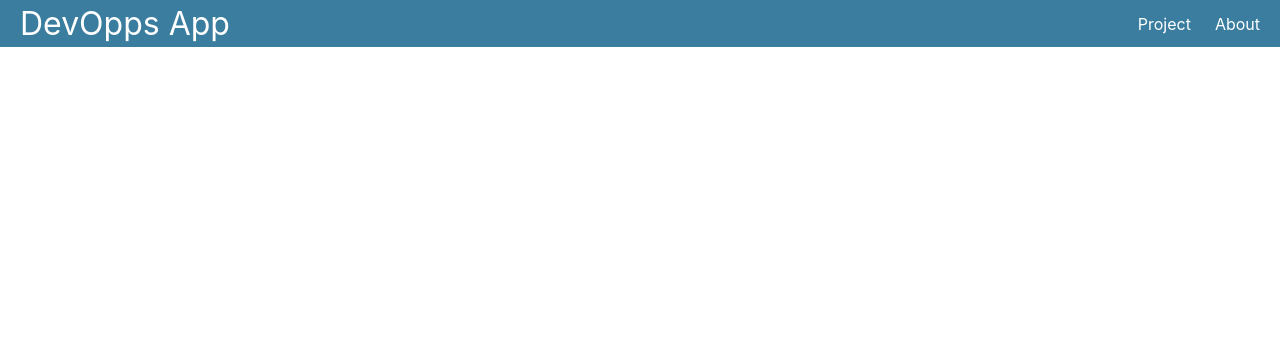
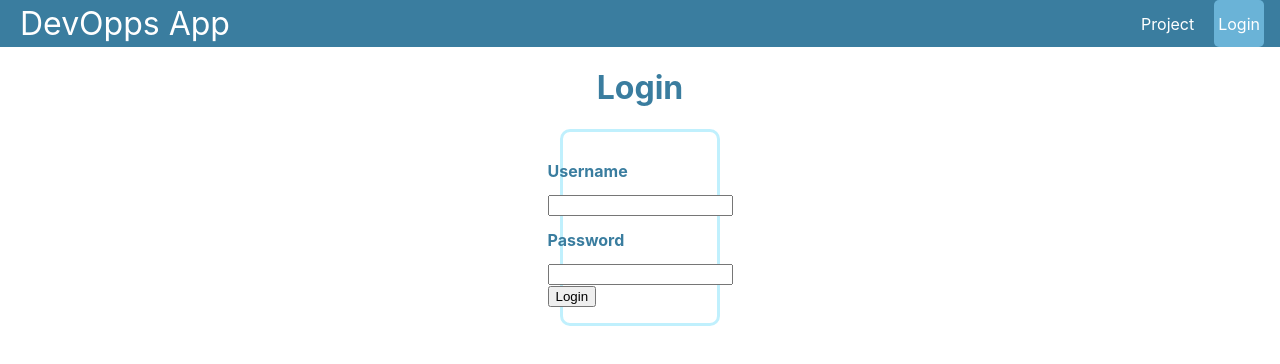
Before and after one commit to Geraldi-Mejia/Redes-Negocios, a React (Create React App) app: page /login in a window 1280 px wide. Shown: the top 364 px of the page. Built offline with nearby package versions, Linux system fonts and the light colour scheme.

Commit message:
Login page

```diff
--- a/src/App.js
+++ b/src/App.js
@@ -3,7 +3,7 @@ import Navbar from './Navbar';
 import {Route, Routes} from "react-router-dom"
 import Home from "./pages/Home"
 import Project from "./pages/Project"
-import About from "./pages/About"
+import Login from "./pages/Login"
 
 function App() {
   return (
@@ -13,7 +13,7 @@ function App() {
     <Routes>
       <Route path='/' element={<Home />}/>
       <Route path='/project' element={<Project />}/>
-      <Route path='/about' element={<About />}/>
+      <Route path='/login' element={<Login />}/>
     </Routes>
   </div>
   </>)
--- a/src/Navbar.js
+++ b/src/Navbar.js
@@ -7,7 +7,7 @@
         <Link to="/" className="site-title">DevOpps App</Link>
         <ul>
            <CustomLink to="/project">Project</CustomLink>
-           <CustomLink to="/about">About</CustomLink>
+           <CustomLink to="/login">Login</CustomLink>
         </ul>
     </nav>
  }
--- a/src/pages/About.js
+++ /dev/null
@@ -1,3 +0,0 @@
-export default function About(){
-    return <h1>About</h1>
-}
--- a/src/pages/Home.js
+++ b/src/pages/Home.js
@@ -1,6 +1,6 @@
 export default function Home() {
     return (<div>
-        <h1>Bienvenido al Proyecto de Redes en los negocios</h1>
+        <h1>Bienvenido al Proyecto de Redes En Los Negocios</h1>
         <div className='home-content'>
             <p>En este proyecto se ponen en practica los conceptos vistos en clase de ciber-seguridad,
                 Cloud computing mediante la plataforma de Oracle y autenticación además Integración continua y despliegue continuo.
--- /dev/null
+++ b/src/pages/Login.js
@@ -0,0 +1,8 @@
+import LoginC from './LoginC'
+export default function About() {
+    return <div><h1>Login</h1>
+        <LoginC>
+
+        </LoginC>
+    </div>
+}
--- /dev/null
+++ b/src/pages/LoginC.js
@@ -0,0 +1,21 @@
+export default function Login(){ return (
+        <div className="login-wrapper">
+           <form>
+            <label>
+                <h2> Username</h2>
+                <input type="text" />
+            </label>
+            <label>
+                <h2>Password</h2>
+                <input type="password" />
+            </label>
+            <div>
+                <button type="submit">Login</button>
+            </div>
+
+           </form>
+
+        </div>
+
+    )
+}
--- a/src/styles/App.css
+++ b/src/styles/App.css
@@ -28,6 +28,25 @@
   color: #61dafb;
 }
 
+.login-wrapper {
+  display: flex;
+  flex-direction: column;
+  align-items: center;
+  border: solid;
+  border-color: #61dafb66;
+  border-radius: 10px;
+  margin: 0 35rem;
+  padding: 1rem 0rem;
+
+}
+h2{
+  font-size: 1rem;
+  color: rgb(58, 125, 159);
+}
+input{
+
+}
+
 @keyframes App-logo-spin {
   from {
     transform: rotate(0deg);
--- a/src/styles/index.css
+++ b/src/styles/index.css
@@ -13,6 +13,7 @@ code {
 }
 h1{
   text-align: center;
+  color: rgb(58, 125, 159);
 }
 p{
   text-justify: inter-word;
@@ -30,6 +31,16 @@ p{
   margin: 10px 70px;
 }
 .home-image{
-  width: 100%;
+  width: 350px;
   height: auto;
 }
+
+@media only screen and (max-width: 768px) {
+  .home-image{
+    width: 150px;
+    height: auto;
+  }
+  p{
+    font-size: 0.8rem;
+  }
+}
--- a/src/styles/styles.css
+++ b/src/styles/styles.css
@@ -45,3 +45,9 @@ font-size: 2rem;
     background-color: rgb(130, 205, 243);
     border-radius: 5px;
 }
+
+.login-wrapper {
+    display: flex;
+    flex-direction: column;
+    align-items: center;
+}
```
